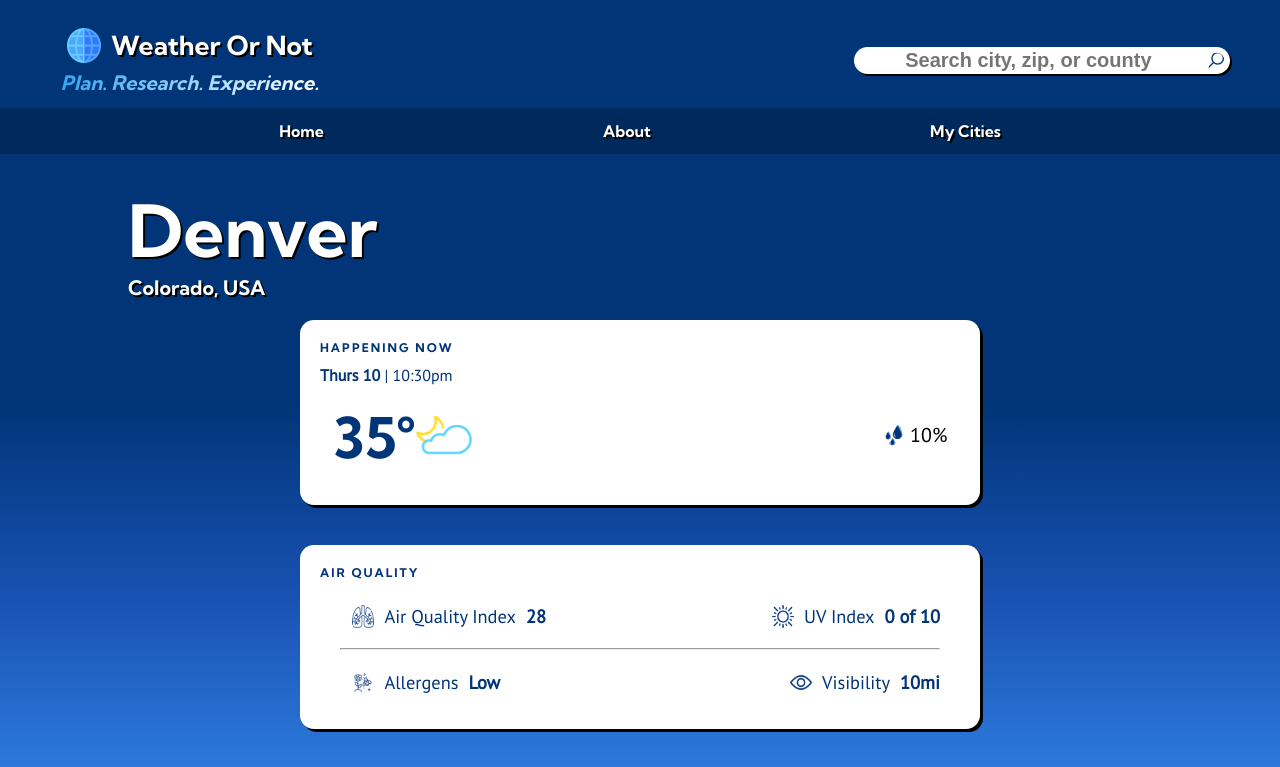
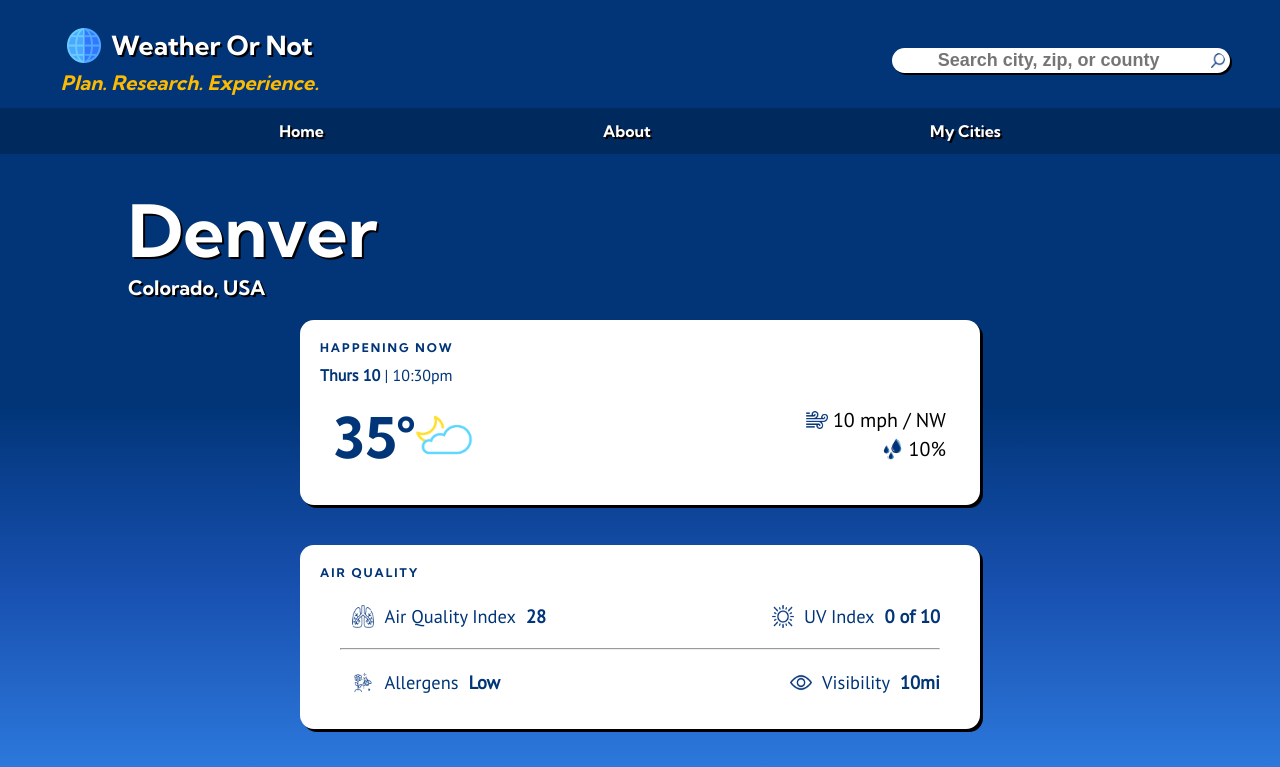
Before and after one commit to leighlars/BreatheAmAIRica, a React (Create React App) app: page /Denver in a window 1280 px wide. Shown: the top 767 px of the page. Built offline with nearby package versions, Linux system fonts and the light colour scheme; no server answers.

Commit message:
Tweak header styling

```diff
--- a/src/Header/Header.scss
+++ b/src/Header/Header.scss
@@ -37,9 +37,7 @@ header {
     }
     .tagline  {
       @include headerFont(1.25em);
-      background: -webkit-linear-gradient(right, white, $lightBlue);
-       -webkit-background-clip: text;
-       -webkit-text-fill-color: transparent;
+      color: $goldenrod;
       margin: 0;
     }
   }
--- a/src/Location/Location.scss
+++ b/src/Location/Location.scss
@@ -54,11 +54,16 @@
         }
       }
       .current-weather-right {
-        @include rowDisplay();
-
-        p {
-          @include textFont(1.25em);
-          margin-left: 5px;
+        @include columnDisplay();
+        align-items: flex-end;
+        width: 150px;
+        .current-weather-right-top, .current-weather-right-bottom {
+          @include rowDisplay();
+          margin: 0;
+          p {
+            @include textFont(1.25em);
+            margin-left: 5px;
+          }
         }
       }
     }
--- a/src/Location/Location.tsx
+++ b/src/Location/Location.tsx
@@ -6,7 +6,10 @@ import eye from '../assets/eye.png'
 import sun from '../assets/sun.png'
 import bee from "../assets/bee.png";
 import lungs from '../assets/lungs.png'
-import raindrop from '../assets/liquid.png'
+import wind from '../assets/wind.png'
+// import raindrop from '../assets/liquid.png'
+// should we break this out into different components?
+// feel free to break up lines of text for readability, i'm getting tired
 
 const Location: React.FC = () => {
 	return (
@@ -19,12 +22,17 @@ const Location: React.FC = () => {
 				<article className='current-weather'>
 					<div className='current-weather-left'>
 						<h5 className='current-temp'>35&deg;</h5>
-						<img src={cloudyNight} alt='clouds covering moon' className='large-weather-icon'/>
+						<img src={cloudyNight} alt='clouds covering moon for current sky' className='large-weather-icon'/>
 					</div>
 					<div className='current-weather-right'>
-
-						<img src={waterdrop} alt='raindroplets' className='small-weather-icon'/>
-						<p className='current-precipitation'>10%</p>
+						<span className='current-weather-right-top'>
+							<img src={wind} alt='wind icon for wind speed direction' className='small-weather-icon'/>
+							<p className='current-wind'>10 mph / NW</p>
+						</span>
+						<span className='current-weather-right-bottom'>
+							<img src={waterdrop} alt='rain droplet icon for precipitation' className='small-weather-icon'/>
+							<p className='current-precipitation'>10%</p>
+						</span>
 					</div>
 
 				</article>
--- a/src/Search/Search.scss
+++ b/src/Search/Search.scss
@@ -14,7 +14,7 @@
     border: none;
     padding: .5%;
     font-weight: bold;
-    font-size: 20px;
+    font-size: 18px;
     text-align: center;
     box-shadow: 2px 2px black;
     width: 18em;
@@ -22,7 +22,7 @@
   .search-icon {
     background: white;
     padding: 1.5%;
-    width: 1em;
+    width: .9em;
     border-radius: 0 14px 14px 0;
     box-shadow: 2px 2px black;
   }
--- a/src/Search/Search.tsx
+++ b/src/Search/Search.tsx
@@ -8,15 +8,15 @@ const Search: React.FC = () => {
 	const [debouncedQuery, setDebouncedQuery] = useState<string>(query)
 	const [result, setResult] = useState<number>(0)
 
-  useEffect(() => {
-    const timerId = setTimeout(() => {
-      setDebouncedQuery(query)
-    }, 750)
+  // useEffect(() => {
+  //   const timerId = setTimeout(() => {
+  //     setDebouncedQuery(query)
+  //   }, 750)
 
-    return () => {
-      clearTimeout(timerId);
-    }
-  }, [query])
+  //   return () => {
+  //     clearTimeout(timerId);
+  //   }
+  // }, [query])
 
 	useEffect(() => {
 		getSearchInputData()
--- a/src/styles/_variables.scss
+++ b/src/styles/_variables.scss
@@ -29,4 +29,5 @@ $goldenrod: #fcba03;
   color: black;
   font-size: $fontSize;
   text-align: justify;
+  margin: 0;
 }
```
Also changed, not shown: src/assets/wind.png (added).
